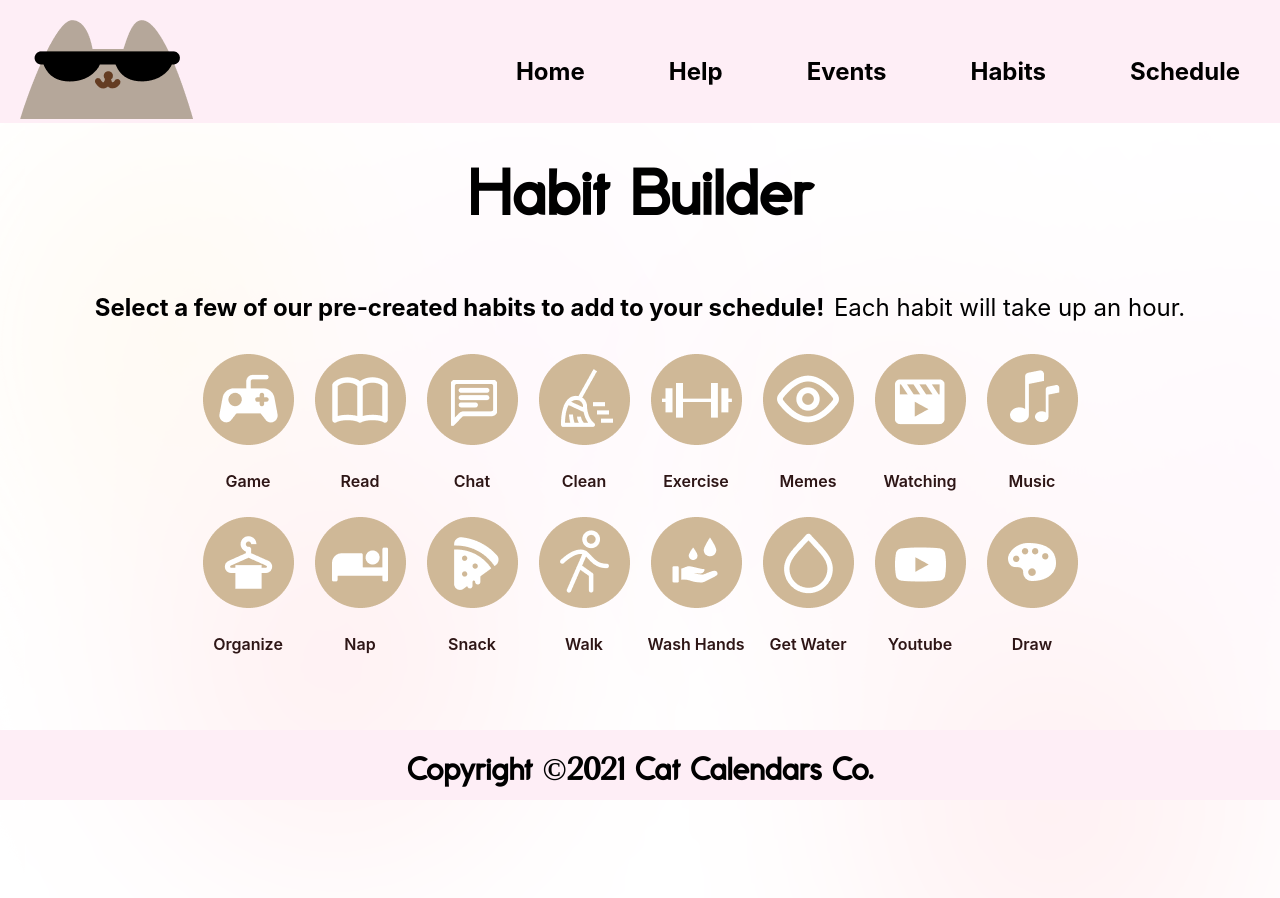
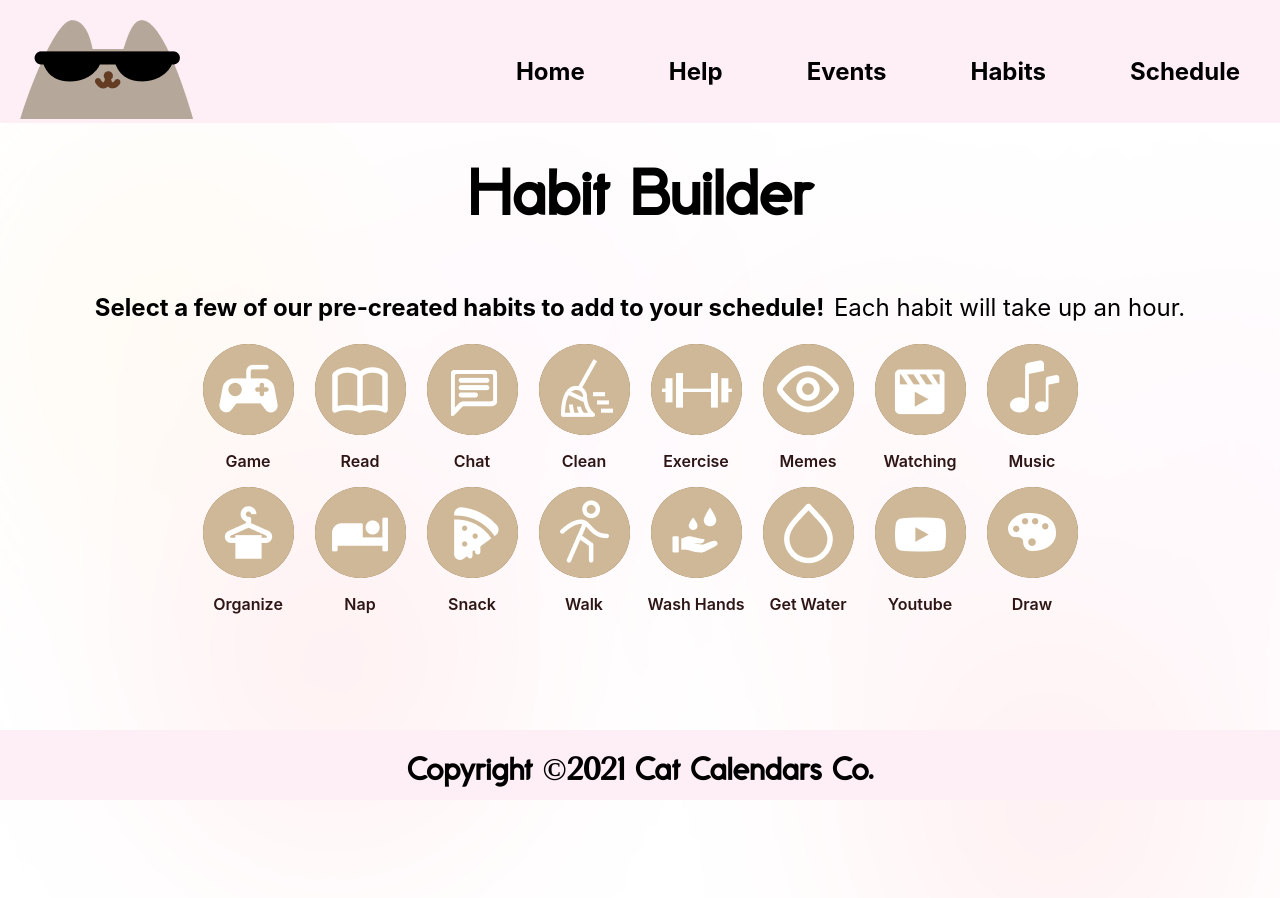
Before and after one commit to anyuan-chen/cat-calendar, a React (Create React App) app: page /habits in a window 1280 px wide. Shown: the top 898 px of the page. Built offline with nearby package versions, Linux system fonts and the light colour scheme.

Commit message:
what in the heckaronis

```diff
--- a/src/components/Habit.css
+++ b/src/components/Habit.css
@@ -1,10 +1,11 @@
 #habit {
   border: none;
   border-radius: 100%;
-  padding: 10px;
+  background-color: #96774c;
+  padding: 0px;
 }
 #habit:hover {
-  box-shadow: 0 12px 16px 0 rgba(0, 0, 0, 0.295),
+  box-shadow: 0 12px 16px 0 rgba(0, 0, 0, 0.199),
     0 17px 50px 0 rgba(0, 0, 0, 0.19);
   background-color: #96774c;
   border-radius: 100%;
@@ -16,7 +17,7 @@
   text-align: center;
 }
 .clicked {
-  box-shadow: 0 12px 16px 0 rgba(0, 0, 0, 0.295),
+  box-shadow: 0 12px 16px 0 rgba(0, 0, 0, 0.199),
     0 17px 50px 0 rgba(0, 0, 0, 0.19);
   background-color: #96774c;
   color: rgb(46, 22, 22);
```
